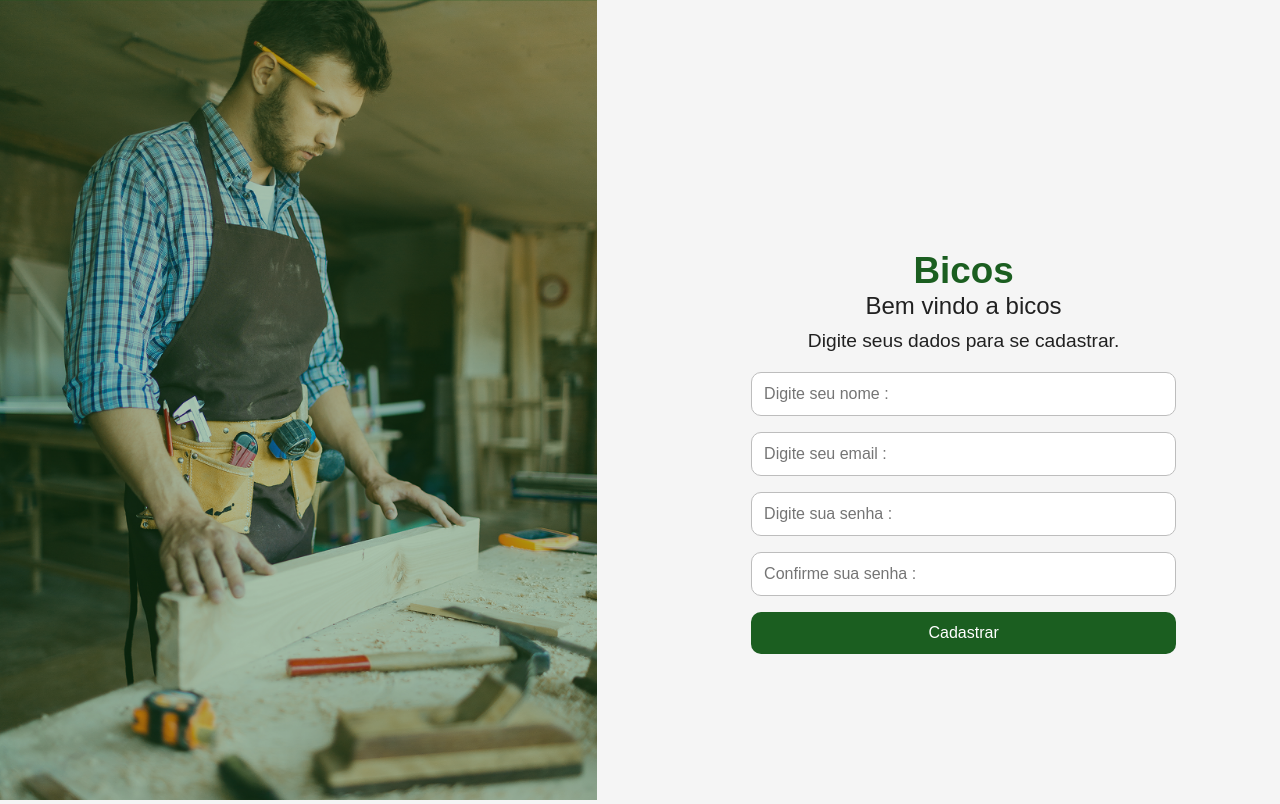
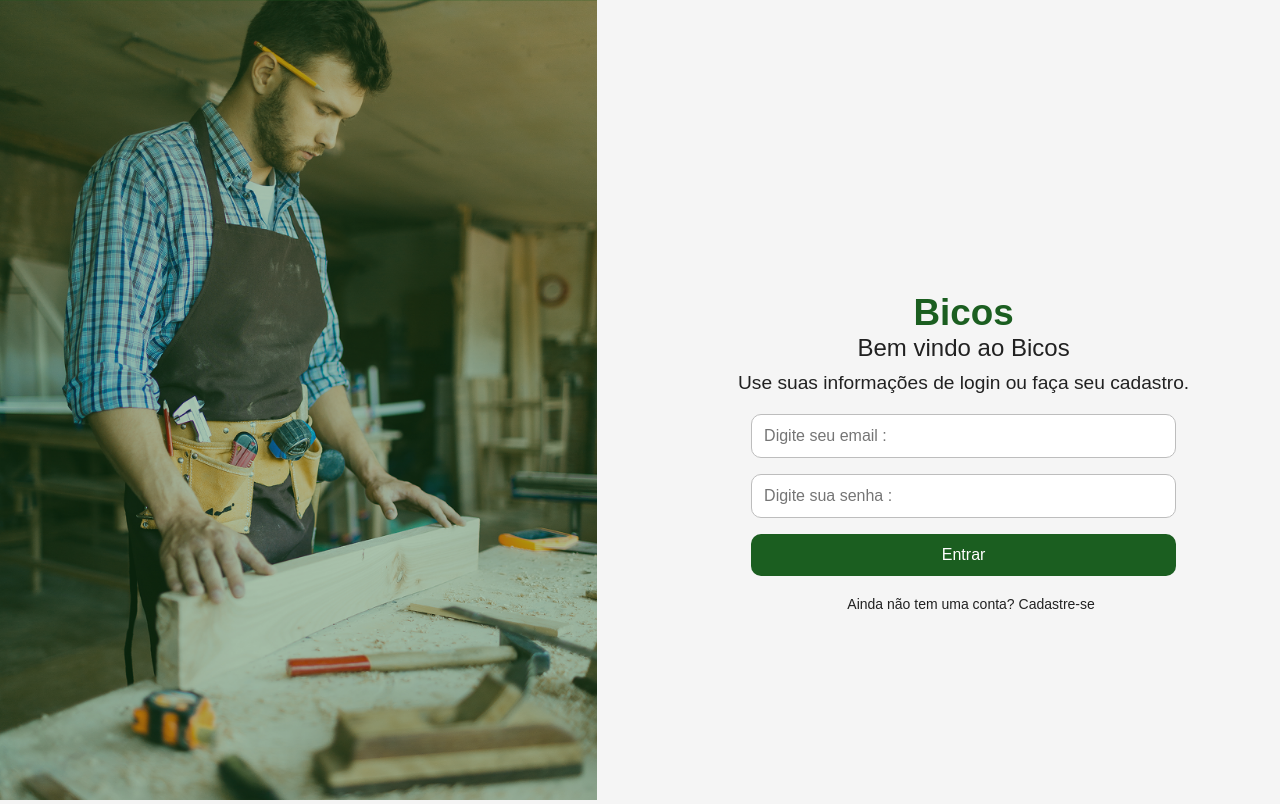
Before and after one commit to marCel0486/bicos, a React (Vite) app: page / in a window 1280 px wide. Built offline with nearby package versions, Linux system fonts and the light colour scheme.

Commit message:
login com json

```diff
--- a/public/data.json
+++ b/public/data.json
@@ -1,18 +1,18 @@
 [
   {
-
+    "id": 1,
     "user": "marcelo",
     "email": "marcelo@gmail.com",
     "password": "123456"
   },
   {
-
+    "id": 2,
     "user": "ana",
     "email": "ana@example.com",
     "password": "senha123"
   },
   {
-
+    "id": 3,
     "user": "joao",
     "email": "joao@example.com",
     "password": "abc123"
--- a/src/App.jsx
+++ b/src/App.jsx
@@ -16,8 +16,8 @@ function App() {
     <BrowserRouter>
     <Routes>
       <Route path="/home" element={<Home/>} />
-      <Route path="/login" element={<Login/>} />
-      <Route path="/" element={<Cadastro/>} />
+      <Route path="/" element={<Login/>} />
+      <Route path="/cadastro" element={<Cadastro/>} />
       <Route path="/status" element={<Status/>} />
       <Route path="/servicos" element={<Servicos/>} />
       <Route path="/detalhes" element={<Detalhes/>} />
--- a/src/Pages/Login.jsx
+++ b/src/Pages/Login.jsx
@@ -1,9 +1,6 @@
-import React, { use } from 'react'
+import React, { useState } from 'react'
 import Input from '../Componets/Input'
-import { useState } from 'react'
 import Button from '../Componets/Button'
-import Header from '../Componets/Header'
-import Footer from '../Componets/Footer'
 import carpinteiro from '../assets/carpinteiro.png'
 import { Link, useNavigate } from 'react-router-dom'
 import '../assets/Componets.styles/Login.css'
@@ -11,77 +8,97 @@ import '../assets/Componets.styles/Login.css'
 const Login = () => {
   const [email, setEmail] = useState('')
   const [password, setPassword] = useState('')
-  const [button, setButton] = useState('')
   const [mensagem, setMensagem] = useState('')
 
   const navigate = useNavigate()
 
-  const handleLogin =  (e) => {
+  const handleLogin = async (e) => {
+    e.preventDefault()
 
-
-
-    if(!email || !password) {
-      setMensagem("Por favor, preencha todos os campos.")
+    if (!email || !password) {
+      setMensagem('Por favor, preencha todos os campos.')
       return
     }
 
-    e.preventDefault()
-    console.log("Dados de login:", { email, password })
-    setMensagem("Login realizado com sucesso!")
+    try {
+      // Busca os dados do arquivo JSON na pasta public
+      const response = await fetch('/data.json')
+      const users = await response.json()
 
+      // Verifica se existe usuário com email e senha informados
+      const userFound = users.find(
+        (user) => user.email === email && user.password === password
+      )
+
+      if (userFound) {
+        setMensagem('Login realizado com sucesso!')
+
+        // Redireciona após 1s
         setTimeout(() => {
-      navigate("/home")
-  }, 1000); // Redireciona após 2 segundos
+          navigate('/home')
+        }, 1000)
+      } else {
+        setMensagem('Email ou senha incorretos.')
       }
+    } catch (error) {
+      console.error('Erro ao acessar o banco JSON:', error)
+      setMensagem('Erro no servidor. Tente novamente.')
+    }
+  }
+
   return (
-
-
     <div className="login">
       <div className="login-img">
-              <img className='carp-img' src={carpinteiro} alt="" />
+        <img className="carp-img" src={carpinteiro} alt="Carpinteiro" />
       </div>
 
       <div className="form">
-
-                    <form style={{background: "#f5f5f5",
-            padding: "0",
-            margin: "0",
-            display: "flex",
-            flexDirection: "column",
-            alignItems: "center",
-            justifyContent: "center",
-            marginTop: "20px",
-            width: "100%"}}>
+        <form
+          style={{
+            background: '#f5f5f5',
+            padding: '0',
+            margin: '0',
+            display: 'flex',
+            flexDirection: 'column',
+            alignItems: 'center',
+            justifyContent: 'center',
+            marginTop: '20px',
+            width: '100%',
+          }}
+          onSubmit={handleLogin}
+        >
           <div className="form-content">
             <h2>Bicos</h2>
-                                <h3>Bem vindo a bicos</h3>
-                                <p>Use suas informações do login
-                              ou faça seu cadastro. </p>
+            <h3>Bem vindo ao Bicos</h3>
+            <p>Use suas informações de login ou faça seu cadastro.</p>
           </div>
+
           <Input
-                              Type={"email"}
-                              placeholder={"Digite seu email :"}
+            type="email"
+            placeholder="Digite seu email :"
             value={email}
             onChange={(e) => setEmail(e.target.value)}
-                              name={"email"}
+            name="email"
           />
+
           <Input
-                              type={password}
-                              placeholder={"Digite sua senha :"}
+            type="password"
+            placeholder="Digite sua senha :"
             value={password}
             onChange={(e) => setPassword(e.target.value)}
-                              name={"senha"}/>
-                              <Button type={"submit"} onClick={handleLogin} >
-                                Entrar
-                              </Button>
-                              {mensagem && <p className='mensagem'>{mensagem}</p>}
-                              <Link to="/" className='cadastro-link'>Ainda não tem uma conta? Cadastre-se</Link>
+            name="senha"
+          />
+
+          <Button type="submit">Entrar</Button>
+
+          {mensagem && <p className="mensagem">{mensagem}</p>}
+
+          <Link to="/cadastro" className="cadastro-link">
+            Ainda não tem uma conta? Cadastre-se
+          </Link>
         </form>
       </div>
     </div>
-
-
-
   )
 }
 
```
Lines whose indentation alone changed are shown as unchanged.
